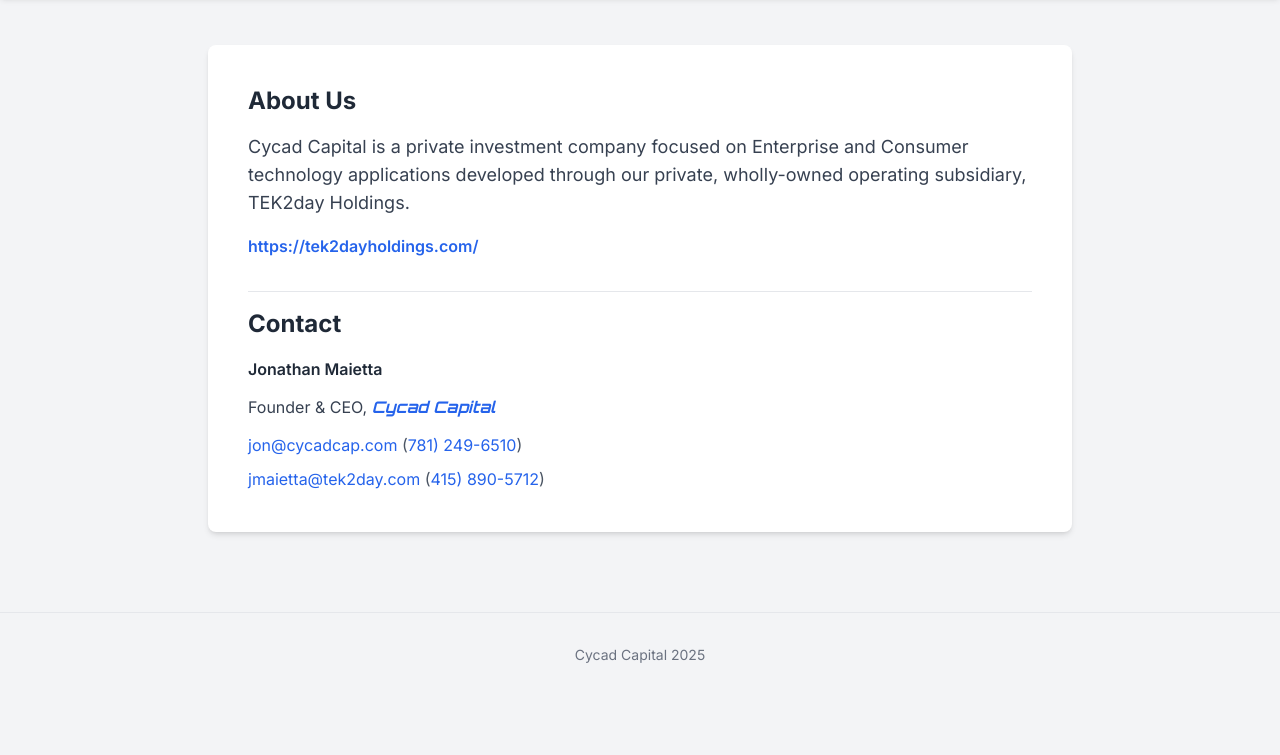
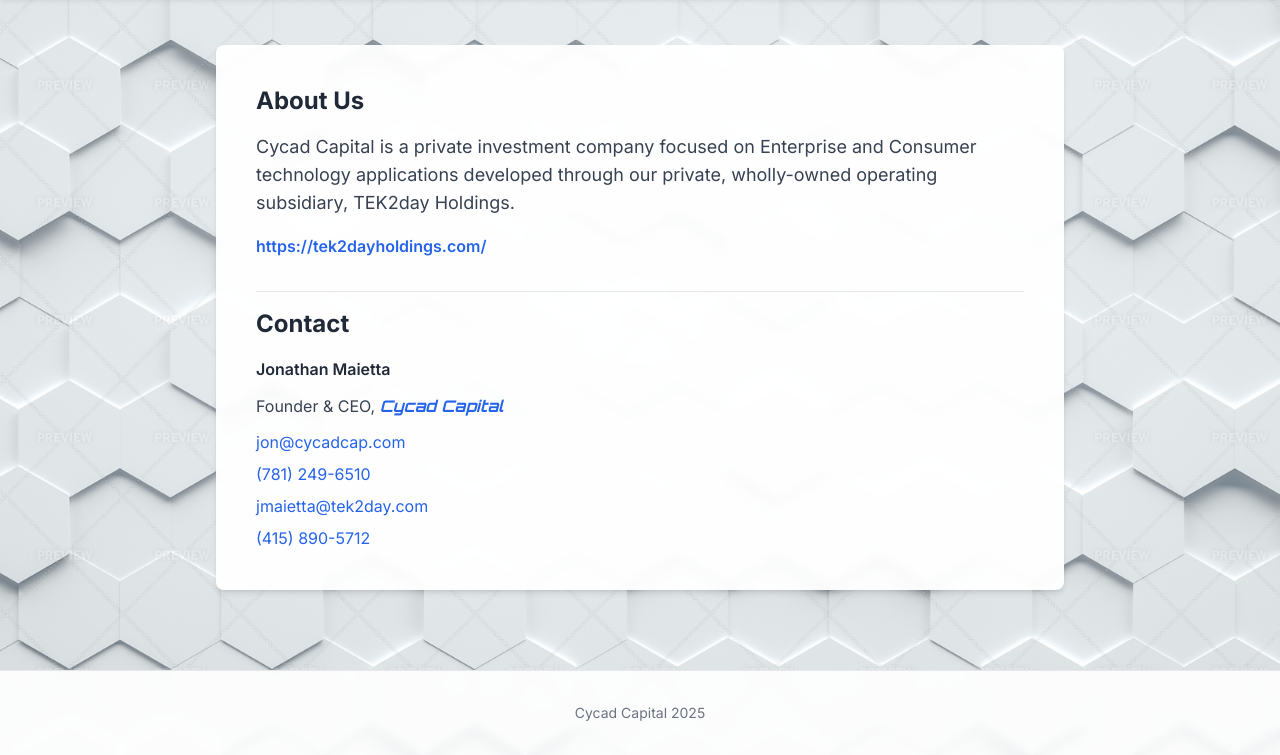
Before and after one commit to jmaietta/cycad-capital, a plain HTML site: page index_cycad.html in a window 1280 px wide. Shown: the part 91-846 px from the top of the page. Before the commit the page ends 800 px from the top, so only its background shows below. Drawn offline with nearby package versions, Linux system fonts and the light colour scheme.

Commit message:
Update index_cycad.html

```diff
--- a/index_cycad.html
+++ b/index_cycad.html
@@ -23,50 +23,62 @@
     <style>
         body {
             font-family: 'Inter', sans-serif;
+            background-image: url('White_Abstract_Honeycomb_Background_high_resolution_preview_1325727.jpg');
+            background-size: cover;
+            background-repeat: no-repeat;
+            background-position: center;
+            min-height: 100vh;
+        }
+
+        /* Mobile background fix */
+        @media (max-width: 768px) {
+            body {
+                background-attachment: scroll;
+                background-size: cover;
+            }
         }
     </style>
 </head>
-<body class="bg-gray-100 text-gray-800">
+<body class="text-gray-800">
     <!-- Header -->
-    <header class="bg-white shadow-md">
-        <div class="container mx-auto max-w-4xl px-4">
-            <div class="flex justify-center items-center py-6">
-                <h1 class="text-3xl md:text-4xl font-orbitron italic font-bold text-blue-600">Cycad Capital</h1>
+    <header class="bg-white/90 backdrop-blur-sm shadow-md">
+        <div class="container mx-auto max-w-4xl px-4 sm:px-6">
+            <div class="flex justify-center items-center py-4 sm:py-6">
+                <h1 class="text-2xl sm:text-3xl md:text-4xl font-orbitron italic font-bold text-blue-600 text-center">Cycad Capital</h1>
             </div>
         </div>
     </header>
-
     <!-- Main Content -->
-    <main class="container mx-auto max-w-4xl px-4 py-8 md:py-12">
-        <div class="bg-white rounded-lg shadow-md p-6 md:p-10">
-            <div class="space-y-8 text-gray-700 leading-relaxed">
+    <main class="container mx-auto max-w-4xl px-4 sm:px-6 py-6 sm:py-8 md:py-12">
+        <div class="bg-white/95 backdrop-blur-sm rounded-lg shadow-md p-4 sm:p-6 md:p-10">
+            <div class="space-y-6 sm:space-y-8 text-gray-700 leading-relaxed">
                 <div>
-                    <h3 class="text-2xl font-bold text-gray-800 mb-4">About Us</h3>
-                    <p class="text-lg">
+                    <h3 class="text-xl sm:text-2xl font-bold text-gray-800 mb-3 sm:mb-4">About Us</h3>
+                    <p class="text-base sm:text-lg">
                         Cycad Capital is a private investment company focused on Enterprise and Consumer technology applications developed through our private, wholly-owned operating subsidiary, TEK2day Holdings.
                     </p>
-                    <p class="mt-4">
-                        <a href="https://tek2dayholdings.com/" class="text-blue-600 hover:underline font-semibold">https://tek2dayholdings.com/</a>
+                    <p class="mt-3 sm:mt-4">
+                        <a href="https://tek2dayholdings.com/" class="text-blue-600 hover:underline font-semibold break-all">https://tek2dayholdings.com/</a>
                     </p>
                 </div>
-
                 <div>
-                    <h3 class="text-2xl font-bold text-gray-800 mb-4 pt-4 border-t mt-6">Contact</h3>
+                    <h3 class="text-xl sm:text-2xl font-bold text-gray-800 mb-3 sm:mb-4 pt-4 border-t mt-6">Contact</h3>
                     <div class="space-y-3">
                         <p class="font-semibold text-gray-800">Jonathan Maietta</p>
-                        <p class="text-gray-700">Founder & CEO, <span class="font-orbitron italic text-blue-600">Cycad Capital</span></p>
-                        <div class="space-y-2">
-                            <p><a href="mailto:jon@cycadcap.com" class="text-blue-600 hover:underline">jon@cycadcap.com</a> <span class="text-gray-600">(<a href="tel:+17812496510" class="text-blue-600 hover:underline">781) 249-6510</a>)</span></p>
-                            <p><a href="mailto:jmaietta@tek2day.com" class="text-blue-600 hover:underline">jmaietta@tek2day.com</a> <span class="text-gray-600">(<a href="tel:+14158905712" class="text-blue-600 hover:underline">415) 890-5712</a>)</span></p>
+                        <p class="text-gray-700 text-sm sm:text-base">Founder & CEO, <span class="font-orbitron italic text-blue-600">Cycad Capital</span></p>
+                        <div class="space-y-2 text-sm sm:text-base">
+                            <p class="break-all"><a href="mailto:jon@cycadcap.com" class="text-blue-600 hover:underline">jon@cycadcap.com</a></p>
+                            <p class="text-gray-600"><a href="tel:+17812496510" class="text-blue-600 hover:underline">(781) 249-6510</a></p>
+                            <p class="break-all mt-3"><a href="mailto:jmaietta@tek2day.com" class="text-blue-600 hover:underline">jmaietta@tek2day.com</a></p>
+                            <p class="text-gray-600"><a href="tel:+14158905712" class="text-blue-600 hover:underline">(415) 890-5712</a></p>
                         </div>
                     </div>
                 </div>
             </div>
         </div>
     </main>
-
     <!-- Footer -->
-    <footer class="text-center mt-8 py-8 border-t text-sm text-gray-500">
+    <footer class="text-center mt-6 sm:mt-8 py-6 sm:py-8 border-t text-sm text-gray-500 bg-white/90 backdrop-blur-sm">
         <p>Cycad Capital 2025</p>
     </footer>
 </body>
```
